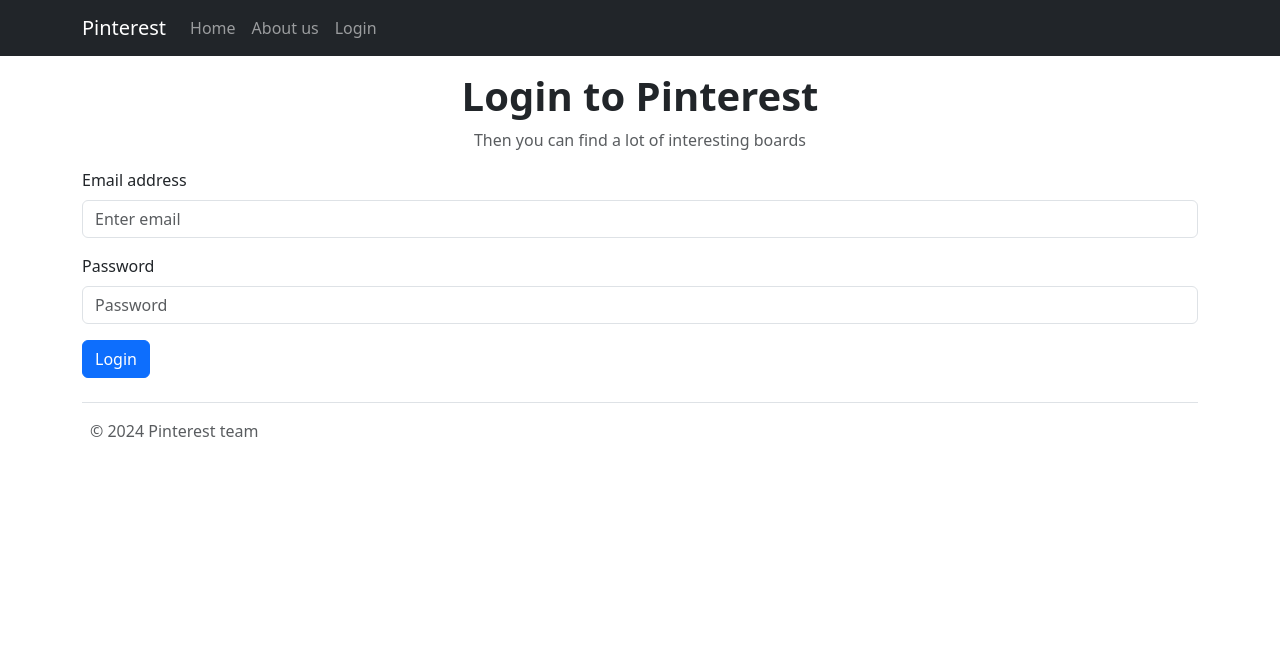
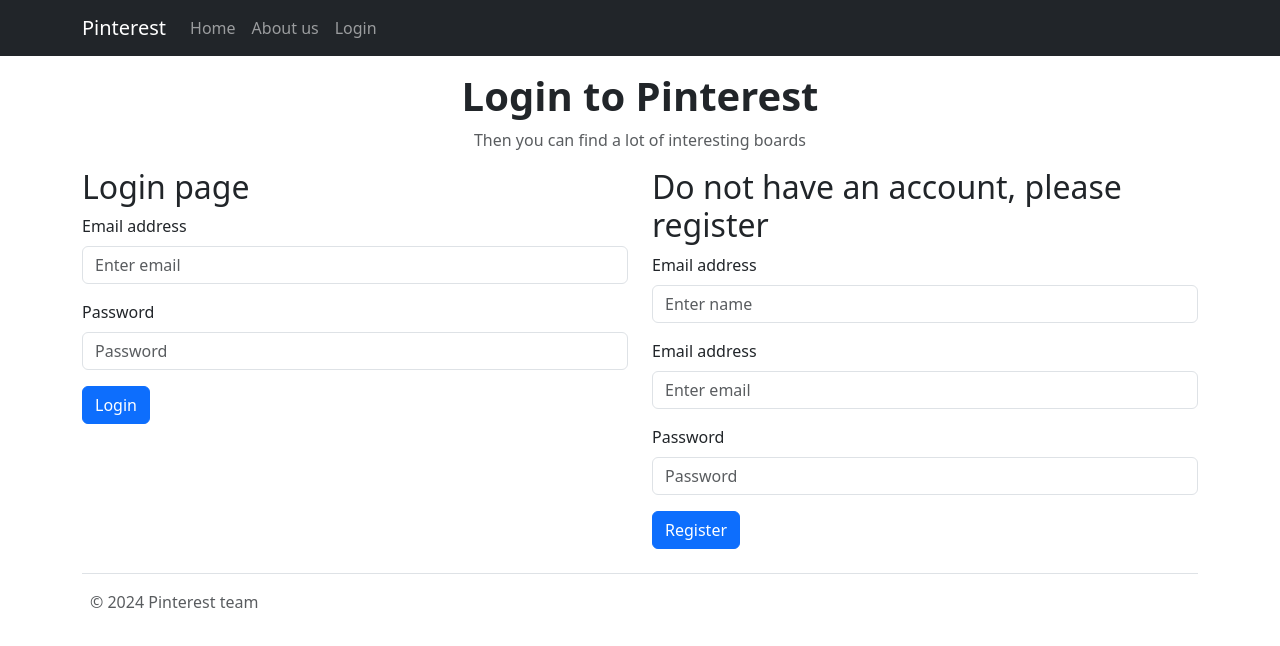
Before and after one commit to elab-development/internet-tehnologije-projekat-pinterest_2019_0231, a React (Create React App) app in the folder pinterest-ui/: page /login in a window 1280 px wide. Shown: the top 646 px of the page. Built offline with nearby package versions, Linux system fonts and the light colour scheme.

Commit message:
custom hook i registracija

```diff
--- a/pinterest-ui/src/stranice/Login.jsx
+++ b/pinterest-ui/src/stranice/Login.jsx
@@ -1,21 +1,19 @@
 import React, {useState} from 'react';
-import {Button, Form} from "react-bootstrap";
+import {Button, Col, Form, Row} from "react-bootstrap";
 import instanca from "../axios-instanca/instanca";
+import useForm from "../useForm";
 
 const Login = () => {
 
-    const [formData, setFormData] = useState({
-        email: '',
-        password: ''
+    const [message, setMessage] = useState("");
+
+    const {formData, handleChange} = useForm({
+        email: "",
+        password: "",
+        emailRegister: "",
+        passwordRegister: "",
+        name: ""
     });
-
-    const handleChange = (e) => {
-        setFormData({
-            ...formData,
-            [e.target.name]: e.target.value
-        });
-
-    }
 
     const handleSubmit = (e) => {
         instanca.post("login", formData).then(response => {
@@ -27,14 +25,40 @@
         })
     }
 
+    const handleSubmitRegister = (e) => {
+
+        console.log(formData);
+
+        let data = {
+            email: formData.emailRegister,
+            password: formData.passwordRegister,
+            name: formData.name
+        }
+
+        instanca.post("register", data).then(response => {
+            console.log(response.data);
+            if (response.data.status === 200) {
+                setMessage("You have successfully registered. Please login now.");
+            }else{
+                setMessage("Something went wrong. Please try again.");
+            }
+        }).catch(error => {
+            console.log(error);
+        })
+    }
+
 
     return (
         <>
             <div className="text-center mt-3">
                 <h1 className="fw-bold">Login to Pinterest</h1>
                 <p className="text-muted">Then you can find a lot of interesting boards</p>
+                <p>{message}</p>
             </div>
 
+            <Row>
+                <Col>
+                    <h2>Login page</h2>
                     <Form.Group className="mb-3" controlId="formBasicEmail">
                         <Form.Label>Email address</Form.Label>
                         <Form.Control onChange={handleChange} name="email" type="email" placeholder="Enter email" />
@@ -49,6 +73,35 @@
                     <Button variant="primary" type="button" onClick={handleSubmit}>
                         Login
                     </Button>
+                </Col>
+                <Col>
+                    <h2>Do not have an account, please register</h2>
+
+                    <Form.Group className="mb-3" controlId="formBasicName">
+                        <Form.Label>Email address</Form.Label>
+                        <Form.Control onChange={handleChange} name="name" type="name" placeholder="Enter name" />
+
+                    </Form.Group>
+
+                    <Form.Group className="mb-3" controlId="formBasicEmail1">
+                        <Form.Label>Email address</Form.Label>
+                        <Form.Control onChange={handleChange} name="emailRegister" type="email" placeholder="Enter email" />
+
+                    </Form.Group>
+
+                    <Form.Group className="mb-3" controlId="formBasicPassword1">
+                        <Form.Label>Password</Form.Label>
+                        <Form.Control onChange={handleChange} name="passwordRegister" type="password" placeholder="Password" />
+                    </Form.Group>
+
+                    <Button variant="primary" type="button" onClick={handleSubmitRegister}>
+                        Register
+                    </Button>
+
+                </Col>
+            </Row>
+
+
         </>
     );
 };
--- /dev/null
+++ b/pinterest-ui/src/useForm.jsx
@@ -0,0 +1,19 @@
+//custom use form hook
+
+import { useState } from 'react';
+
+const useForm = (initialData) => {
+    const [formData, setFormData] = useState(initialData);
+
+
+    const handleChange = (event) => {
+        setFormData(values => ({ ...values, [event.target.name]: event.target.value }));
+    };
+
+    return {
+        handleChange,
+        formData,
+    }
+}
+
+export default useForm;
```
Lines whose indentation alone changed are shown as unchanged.
